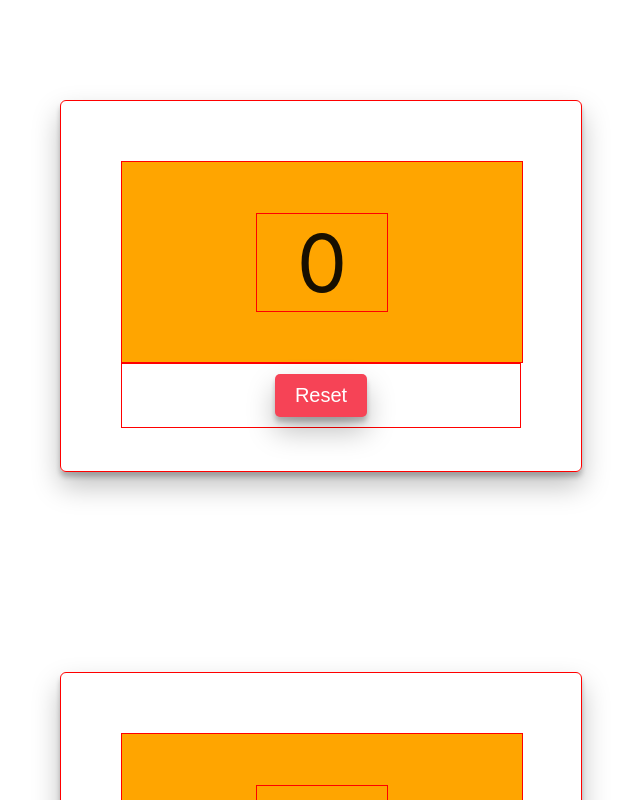
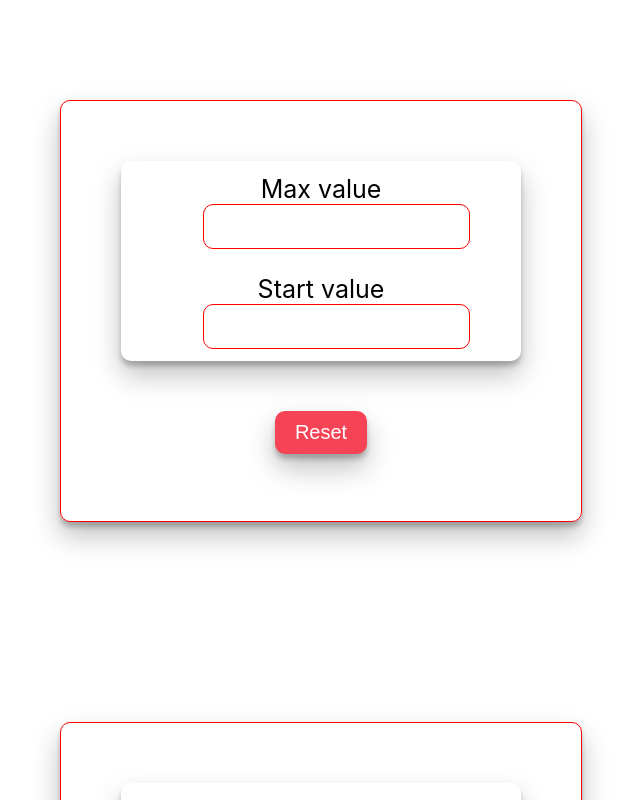
Before and after one commit to itemka/Counter-setState-, a React (Create React App) app: page / in a window 1280 px wide. Shown: the top 800 px of the page, without its empty margins (319-959 px from the left). Built offline with nearby package versions, Linux system fonts and the light colour scheme.

Commit message:
also i  added css

```diff
--- a/src/App.css
+++ b/src/App.css
@@ -7,8 +7,8 @@
 .bloks{
     border: 1px solid red;
     width: 400px;
-    height: 250px;
-    border-radius: 6px;
+    height: 300px;
+    border-radius: 10px;
     padding: 60px;
     margin: 100px 60px;
     box-shadow: 0 14px 28px rgba(0,0,0,0.25), 0 5px 5px rgba(0,0,0,0.22);
@@ -20,15 +20,26 @@
     justify-content: center;
     align-items: center;
 
-    border: 1px solid red;
+    border-radius: 10px;
+    /*border: 1px solid red;*/
     width: 100%;
     height: 200px;
-    background-color: orange;
+    /*background-color: beige;*/
+    box-shadow: 0 14px 28px rgba(0,0,0,0.25), 0 5px 5px rgba(0,0,0,0.22);
+    margin-bottom: 40px;
 }
 .interfaceManagement{
-    border: 1px solid red;
+    /*border: 1px solid red;*/
     display: flex;
     flex-direction: row;
     flex-wrap: wrap;
     justify-content: center;
 }
+.contentLine{
+    display: flex;
+    flex-direction: row;
+    flex-wrap: wrap;
+    justify-content: center;
+    align-items: center;
+    font-size: 25px;
+}
--- a/src/App.js
+++ b/src/App.js
@@ -2,6 +2,7 @@ import React from 'react'
 import './App.css';
 import Button from "./Components/Button/Button";
 import ShowNumber from "./Components/ShowNumber/ShowNumber";
+import InputValue from "./Components/InputValue/InputValue";
 
 class App extends React.Component {
 
@@ -47,8 +48,11 @@ class App extends React.Component {
                 <div className={`bloks`}>
                     <div>
                         <div className={`content`}>
-                            <div>
-                                <ShowNumber limit={this.state.limit} number={this.state.number}/>
+                            <div className={`contentLine`}>
+                                <div>Max value</div><InputValue/>
+                            </div>
+                            <div className={`contentLine`}>
+                                <div>Start value</div><InputValue/>
                             </div>
                         </div>
                         <div className={`interfaceManagement`}>
--- a/src/Components/Button/Button.module.css
+++ b/src/Components/Button/Button.module.css
@@ -1,7 +1,7 @@
 .buttons{
     color: #ffffff;
     border: 0;
-    border-radius: 5px;
+    border-radius: 10px;
     padding: 10px 20px;
     background-color: #f64356;
     margin: 10px auto;
--- /dev/null
+++ b/src/Components/InputValue/InputValue.jsx
@@ -0,0 +1,12 @@
+import React from 'react';
+import css from './InputValue.module.css';
+
+const InputValue = props => {
+    return (
+        <>
+            <input className={css.inputValue} type={`number`} max={``} min={``} onClick={``}></input>
+        </>
+    );
+};
+
+export default InputValue;
--- /dev/null
+++ b/src/Components/InputValue/InputValue.module.css
@@ -0,0 +1,11 @@
+.inputValue{
+    margin: 0 0 0 30px;
+    padding: 10px 0;
+    text-align: center;
+    font-size: 20px;
+    border: 1px solid red;
+    border-radius: 10px;
+}
+.backgroundError{
+    background-color: crimson;
+}
--- a/src/Components/ShowNumber/ShowNumber.module.css
+++ b/src/Components/ShowNumber/ShowNumber.module.css
@@ -2,15 +2,14 @@
     width: 130px;
     color: red;
     font-size: 100px;
-    border: 1px solid red;
+    /*border: 1px solid red;*/
     text-align: center;
-
 }
 .colorNumberOk{
-    color: black;
+    color: #484545;
     width: 130px;
     color: rgba(0,0,0,0.91);
     font-size: 80px;
-    border: 1px solid red;
+    /*border: 1px solid red;*/
     text-align: center;
 }
```
